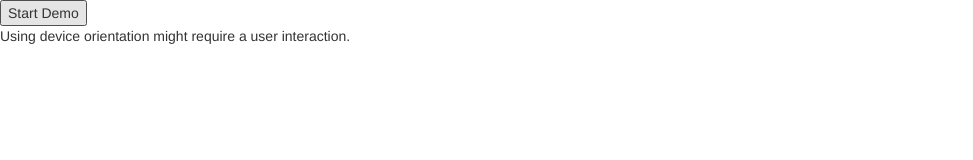
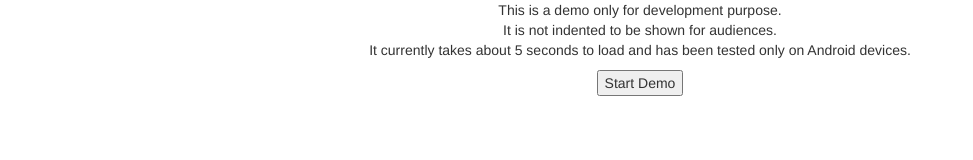
Before and after one commit to NiklasMoller/the-internal-and-the-internet-server, a website built with webpack: page src/client/index.html in a window 1280 px wide. Shown: the whole page, without its empty margins (0-973 px from the left). Built offline with nearby package versions, Linux system fonts and the light colour scheme.

Commit message:
Update for prototype

```diff
--- a/src/client/index.html
+++ b/src/client/index.html
@@ -15,17 +15,32 @@
     <!-- Assuring Bootstrap is responsive on mobile devices -->
     <meta name="viewport" content="width=device-width, initial-scale=1">
 
+    <style>
+
+    div.a {
+      text-align: center;
+    }
+
+    </style>
+
 </head>
 <body>
 
 
   <div id="overlay">
 
-  			<div>
+<div class="a">
 
-  				<button id="startButton">Start Demo</button>
+<p>This is a demo only for development purpose.
+<br>
+It is not indented to be shown for audiences.
+<br>
+It currently takes about 5 seconds to load and has been tested only on Android devices.
+ </p>
 
-  				<p>Using device orientation might require a user interaction.</p>
+          <button id="startButton">Start Demo</button>
+
+
 
   			</div>
 
```
Also changed, not shown: 1 other file.
